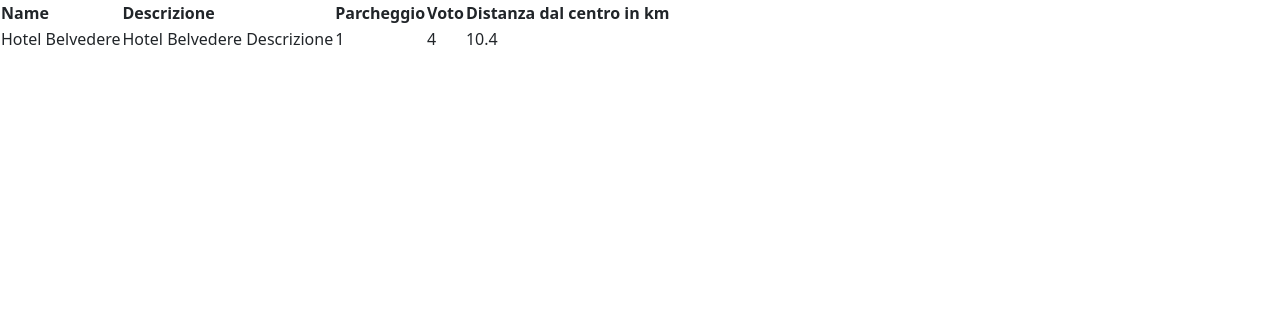
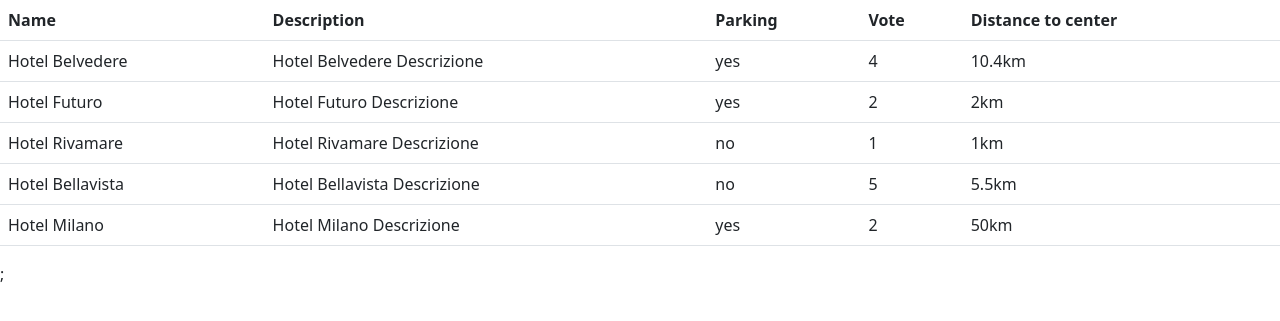
Before and after one commit to Pastafredda/php-hotel, a PHP site: page / in a window 1280 px wide. Shown: the top 321 px of the page. Run offline with PHP 8.4, Linux system fonts and the light colour scheme.

Commit message:
mettiamo gli hotel in una tabella

```diff
--- a/index.php
+++ b/index.php
@@ -51,61 +51,38 @@
         ];
 
         // var_dump($hotels);
-        // <table class="table">;
-        //     <thead>
-        //         <tr>
-        //         <th scope="col">#</th>
-        //         <th scope="col">First</th>
-        //         <th scope="col">Last</th>
-        //         <th scope="col">Handle</th>
-        //         </tr>
-        //     </thead>
-        //     <tbody>
-        //         <tr>
-        //         <th scope="row">1</th>
-        //         <td>Mark</td>
-        //         <td>Otto</td>
-        //         <td>@mdo</td>
-        //         </tr>
-        //         <tr>
-        //         <th scope="row">2</th>
-        //         <td>Jacob</td>
-        //         <td>Thornton</td>
-        //         <td>@fat</td>
-        //         </tr>
-        //         <tr>
-        //         <th scope="row">3</th>
-        //         <td colspan="2">Larry the Bird</td>
-        //         <td>@twitter</td>
-        //         </tr>
-        //     </tbody>
-        // </table>;
+
 
         $values = array_values($hotels[0]);
         // var_dump($keys);
         // var_dump($value);
 
-        echo "<table>";
-            echo "<thead>" ;
-                echo "<tr>";
-                    echo '<th scope="col"> Name </th>';
-                    echo '<th scope="col"> Descrizione </th>';
-                    echo '<th scope="col"> Parcheggio </th>';
-                    echo '<th scope="col"> Voto </th>';
-                    echo '<th scope="col"> Distanza dal centro in km </th>';
+    ?>
 
-                "</tr>";
-            "</thead>";
-            echo "<tbody>" ;
-                echo "<tr>";
-                foreach ($values as $value) {
-                    echo "<td>" . $value .  "</td>";
-                }
-                "</tr>";
-            "</tbody>";
+    <table class="table">
+        <thead>
+            <tr>
+            <th scope="col">Name</th>
+            <th scope="col">Description</th>
+            <th scope="col">Parking</th>
+            <th scope="col">Vote</th>
+            <th scope="col">Distance to center</th>
+            </tr>
+        </thead>
+        <tbody>
+            <?php
+            foreach ($hotels as $hotel) {
+                 echo '<tr>';
+                    echo '<td>' . $hotel['name'] . '</td>';
+                    echo '<td>' . $hotel['description'] . '</td>';
+                    echo '<td>' . ($hotel['parking'] ? 'yes' : 'no')  . '</td>';
+                    echo '<td>' . $hotel['vote'] . '</td>';
+                    echo '<td>' . $hotel['distance_to_center'] . 'km' . '</td>';
+                 echo '</tr>';
+            }
+            ?>
 
-        echo "</table>";
-
-    ?>
+        </tbody>
+    </table>;
 </body>
 </html>
```
